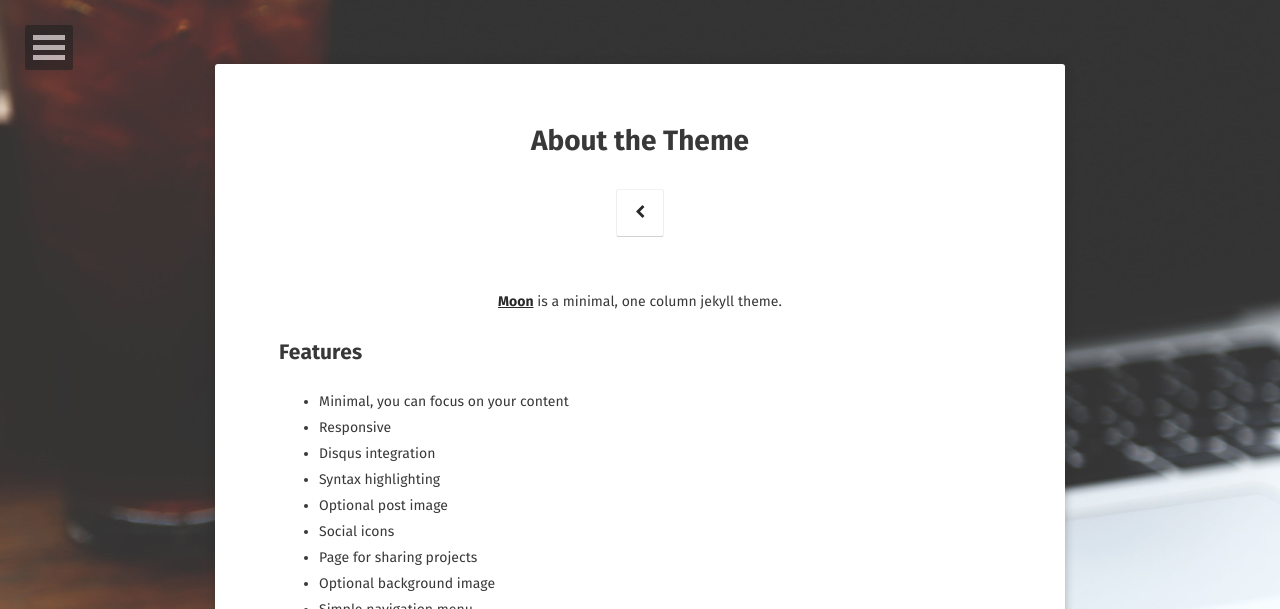
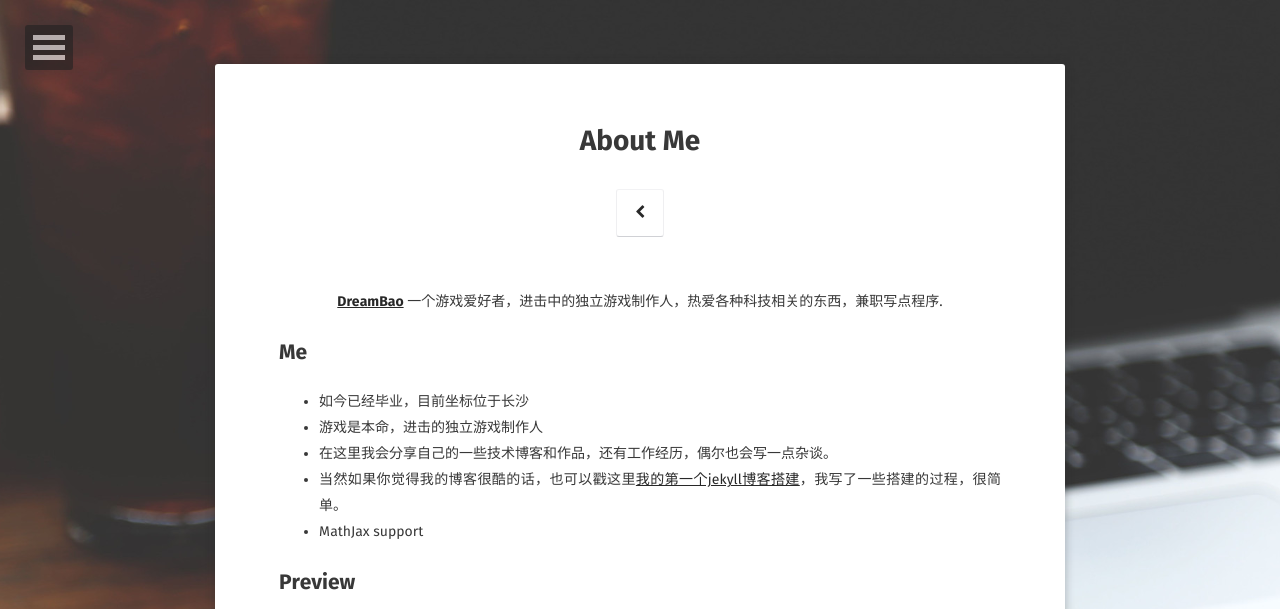
Before and after one commit to DreamBao/DreamBao.github.io, a Jekyll site: the page built from about/index.md, in a window 1280 px wide, cut to the strip 0-609 px from the top of the page. Built offline with Jekyll 4.4.1, drawn with Linux system fonts in a browser that asks for light colours; some web fonts are replaced; some of the changed text lies outside the part shown.

Commit message:
个人介绍

```diff
--- a/about/index.md
+++ b/about/index.md
@@ -1,34 +1,26 @@
 ---
 layout: page
-title: About the Theme
-tags: [about, Jekyll, theme, moon]
+title: About Me
+tags: [about, Jekyll, Me, DreamBao]
 date: 2016-07-06
 comments: false
 ---
 
-<center><a href="http://localhost:4000"><b>Moon</b></a> is a minimal, one column jekyll theme.</center>
+<center><a href="https://dreambao.github.io"><b>DreamBao</b></a> 一个游戏爱好者，进击中的独立游戏制作人，热爱各种科技相关的东西，兼职写点程序.</center>
 
-## Features
-* Minimal, you can focus on your content
-* Responsive
-* Disqus integration
-* Syntax highlighting
-* Optional post image
-* Social icons
-* Page for sharing projects
-* Optional background image
-* Simple navigation menu
+## Me
+* 如今已经毕业，目前坐标位于长沙
+* 游戏是本命，进击的独立游戏制作人
+* 在这里我会分享自己的一些技术博客和作品，还有工作经历，偶尔也会写一点杂谈。
+* 当然如果你觉得我的博客很酷的话，也可以戳这里[我的第一个jekyll博客搭建](https://dreambao.github.io)，我写了一些搭建的过程，很简单。
 * MathJax support
 
 ## Preview
 
 {% capture images %}
-	..assets/img/logo.png
     https://cloud.githubusercontent.com/assets/754514/14509716/61ac6c8e-01d6-11e6-879f-8308883de790.png
 {% endcapture %}
 {% include gallery images=images caption="Screenshots of Moon Theme" cols=2 %}
-
-See a [live version of Moon](http://taylantatli.github.io/Moon) hosted on GitHub.
 
 ## Getting Started
 
```
